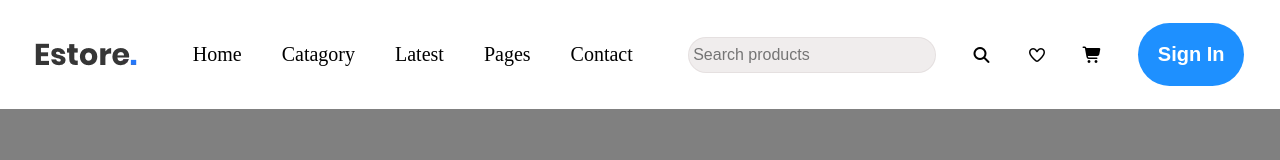
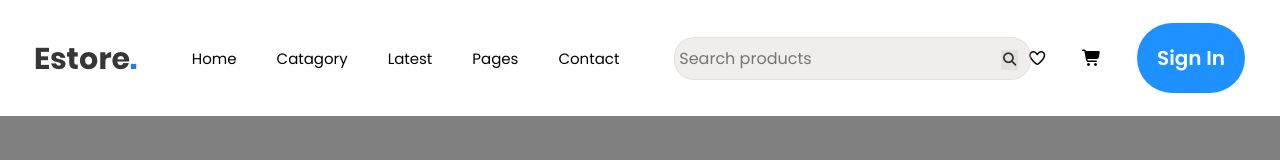
Before and after one commit to fahadali123-max/new-project1, a plain HTML site: page index.html in a window 1280 px wide. Drawn offline with Linux system fonts and the light colour scheme.

Commit message:
changes2

```diff
--- a/assets/css/style.css
+++ b/assets/css/style.css
@@ -1,9 +1,15 @@
+@import url("https://fonts.googleapis.com/css2?family=Poppins:ital,wght@0,100;0,200;0,300;0,400;0,500;0,600;0,700;0,800;0,900;1,100;1,200;1,300;1,400;1,500;1,600;1,700;1,800;1,900&display=swap");
 * {
   padding: 0;
   margin: 0;
+  font-family: "Poppins", sans-serif;
 }
 body {
   background-color: grey;
+}
+header{
+  position: sticky;
+  top: 0;
 }
 .navbar {
   display: flex;
@@ -12,7 +18,7 @@ body {
   padding: 23px 0px;
   background-color: white;
 }
-.navbar img{
+.navbar img {
   cursor: pointer;
 }
 .navbar ul {
@@ -24,25 +30,58 @@ cursor: pointer;
   text-decoration: none;
   color: black;
   padding: 2px 20px;
-  font-size: 20px;
+  font-size: 15px;
+  font-weight: 400;
 }
-.navbar input {
+.navbar ul li a:hover {
+  color: crimson;
+  font-weight: 400;
+}
+.input-icon input {
   padding: 8px 35px 8px 4px;
   border: 1px solid rgb(189 179 179 / 23%);
   border-radius: 20px;
   background-color: rgb(189 179 179 / 23%);
   font-size: 16px;
+  position: relative;
+  overflow-x: hidden;
 }
-.btn1{
+.input-icon button {
+  margin: -30px;
+  border: none;
+  cursor: pointer;
+}
+.btn1 {
   padding: 20px 20px;
   background-color: dodgerblue;
-    color:white;
+  color: white;
   font-size: 20px;
   font-weight: 600;
   border: none;
   border-radius: 35px;
   cursor: pointer;
+  position: relative;
+  z-index: 1;
+  overflow: hidden;
+  font-family: "Poppins", sans-serif;
 }
-.btn1:hover{
-background-color: rgb(2, 127, 252);
+.btn1::before {
+  background-color: rgb(116, 180, 243);
+  content: "";
+  top: 0;
+  left: 0;
+  position: absolute;
+  z-index: -1;
+  width: 0;
+  height: 100%;
+  font-family: "Poppins", sans-serif;
+  border-radius: 35px;
+  transition: all 0.2s ease-in-out;
 }
+.btn1:hover {
+  color: white;
+}
+.btn1:hover::before {
+  color: white;
+  width: 100%;
+}
--- a/index.html
+++ b/index.html
@@ -21,10 +21,14 @@
           <li><a href="#">Pages</a></li>
           <li><a href="#">Contact</a></li>
         </ul>
-        <input type="text" placeholder="Search products">
-        <i class="fa-solid fa-magnifying-glass" style="cursor: pointer;"></i>
-        <i class="fa-regular fa-heart" style="cursor: pointer;"></i>
-        <i class="fa-solid fa-cart-shopping" style="cursor: pointer;"></i>
+        <div class="input-icon">
+          <input type="text" placeholder="Search products" />
+          <button class="icon">
+            <i class="fa-solid fa-magnifying-glass" style="cursor: pointer"></i>
+          </button>
+        </div>
+        <i class="fa-regular fa-heart" style="cursor: pointer"></i>
+        <i class="fa-solid fa-cart-shopping" style="cursor: pointer"></i>
         <button class="btn1">Sign In</button>
       </nav>
     </header>
```
Lines whose indentation alone changed are shown as unchanged.
